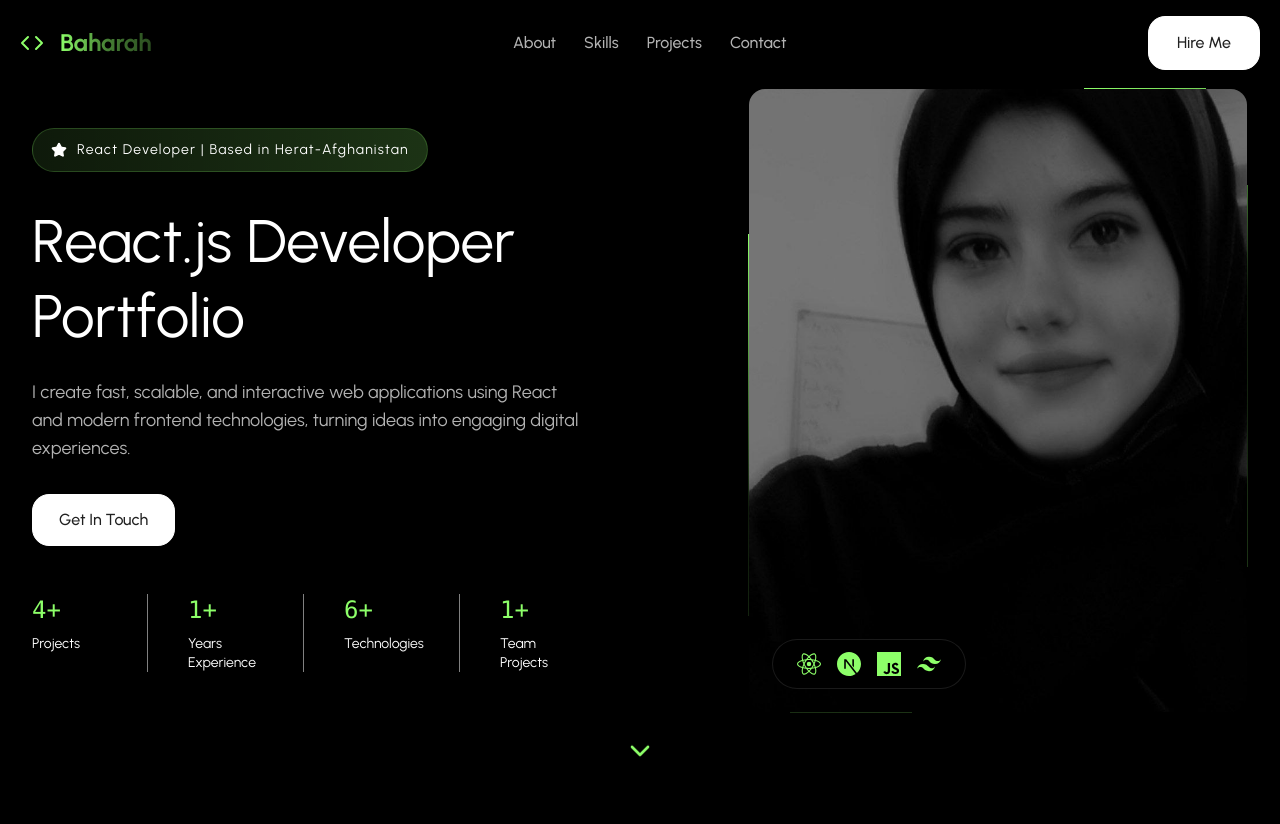
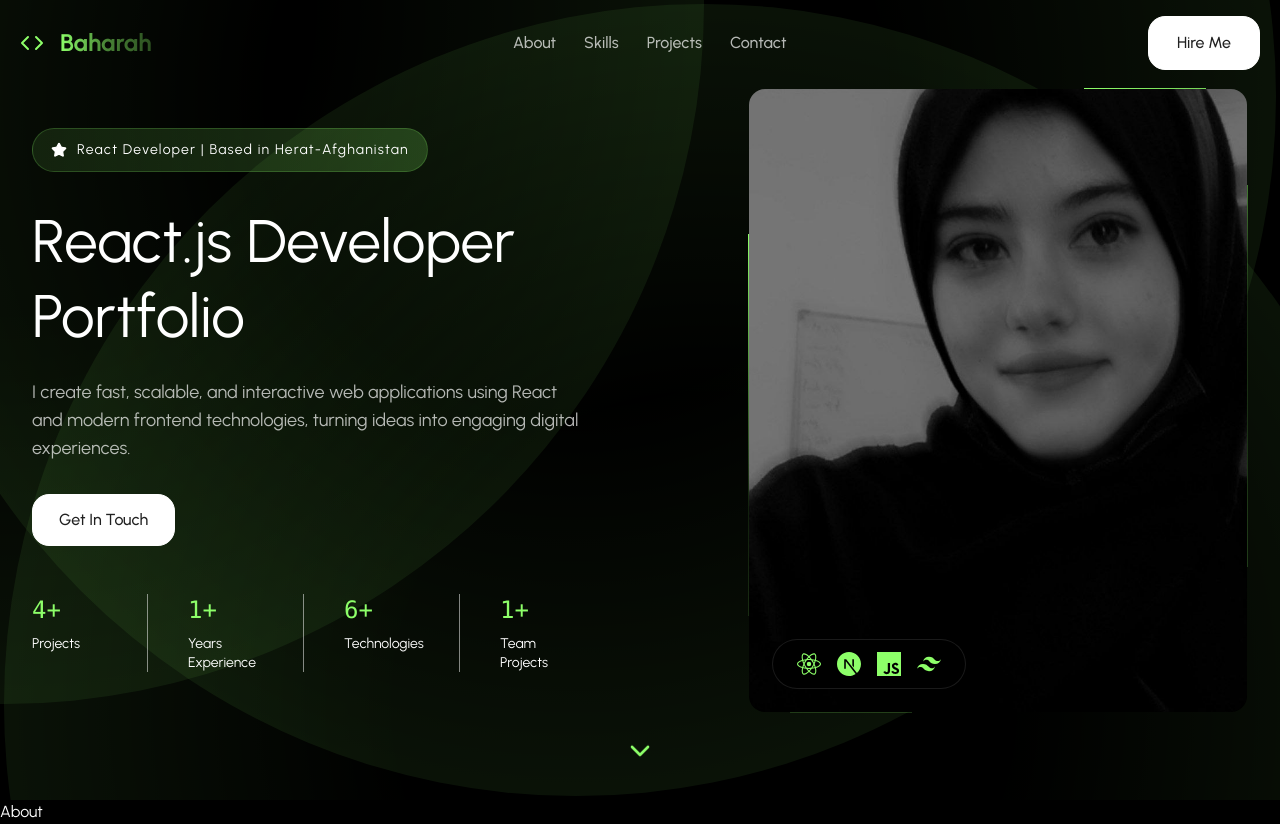
Before and after one commit to Baharah-Rostami/BaharahPortfolio, a React app: page / in a window 1280 px wide. Before the commit the page ends 800 px from the top, so only its background shows below. Built offline with nearby package versions, Linux system fonts and the light colour scheme; the HTML template or start-up script is replaced by a standard one; a web font is replaced by a local one.

Commit message:
made the radialgradient background

```diff
--- a/src/App.jsx
+++ b/src/App.jsx
@@ -1,14 +1,16 @@
 import Navbar from "./components/layout/Navbar"
+import About from "./components/sections/About"
 import Hero from "./components/sections/Hero"
 function App() {
   return (
     <>
-     <div className="min-h-screen bg-black">
-      <Navbar/>
-      <main>
-        <Hero/>
-      </main>
-     </div>
+      <div className="min-h-screen bg-black">
+        <Navbar />
+        <main>
+          <Hero />
+          <About />
+        </main>
+      </div>
     </>
   )
 }
--- a/src/components/backgrounds/RadialGradiendbg.jsx
+++ b/src/components/backgrounds/RadialGradiendbg.jsx
@@ -1,6 +1,84 @@
 
-export default function RadialGradiendbg() {
+export default function RadialGradiendbg({ variant = "hero", gradients = [] }) {
+
+  const variants = {
+    hero: [
+      {
+        position: 'top-1 left-1 -translate-x-1/2 -translate-y-1/2 ',
+        size: 'w-[1400px] h-[1400px]',
+        colors: [
+          { color: 'rgba(141, 255, 105, 0.25)', stop: '100%' },
+          { color: 'rgba(141, 255, 105, 0.45)', stop: '100%' },
+          { color: 'rgba(141, 255, 105, 0.5)', stop: '100%' },
+          { color: 'rgba(141, 255, 105, 0.45)', stop: '100%' },
+          { color: 'rgba(141, 255, 105, 0.25)', stop: '100%' },
+        ],
+        blur: '0px',
+        opacity: 0.5,
+      },
+      {
+        position: 'top-1 left-1',
+        size: 'w-[1400px] h-[1400px]',
+        colors: [
+          { color: 'rgba(141, 255, 105, 0.25)', stop: '100%' },
+          { color: 'rgba(141, 255, 105, 0.45)', stop: '100%' },
+          { color: 'rgba(141, 255, 105, 0.5)', stop: '100%' },
+          { color: 'rgba(141, 255, 105, 0.45)', stop: '100%' },
+          { color: 'rgba(141, 255, 105, 0.25)', stop: '100%' },
+        ],
+        blur: '0px',
+        opacity: 0.5,
+      },
+      {
+         position: 'bottom-1 right-1',
+        size: 'w-[1400px] h-[1400px]',
+        colors: [
+          { color: 'rgba(141, 255, 105, 0.25)', stop: '100%' },
+          { color: 'rgba(141, 255, 105, 0.45)', stop: '100%' },
+          { color: 'rgba(141, 255, 105, 0.5)', stop: '100%' },
+          { color: 'rgba(141, 255, 105, 0.45)', stop: '100%' },
+          { color: 'rgba(141, 255, 105, 0.25)', stop: '100%' },
+        ],
+         blur: '0px',
+        opacity: 0.5,
+      }
+    ],
+    about: [
+      {
+         position: 'bottom-0 left-[75%]',
+        size: 'w-[700px] h-[700px]',
+        colors: [
+          { color: 'rgba(141, 255, 105, 0.25)', stop: '100%' },
+          { color: 'rgba(141, 255, 105, 0.45)', stop: '100%' },
+          { color: 'rgba(141, 255, 105, 0.5)', stop: '100%' },
+          { color: 'rgba(141, 255, 105, 0.45)', stop: '100%' },
+          { color: 'rgba(141, 255, 105, 0.25)', stop: '100%' },
+        ],
+         blur: '0px',
+        opacity: 0.5,
+      },
+    ],
+  },
+   activeGradients = variant === 'custom' ? gradients : variants[variant] || variants.hero;
+
+  const generateGradient = (colors)=>{
+    const colorStops = colors.map(({color, stop})=> `${color} ${stop}`).join(', ');
+    return `radial-gradient(circle at center, transparent 0%, transparent 30%, ${colorStops}, transparent 60%, transparent 100%)`
+  };
+
   return (
-    <div>RadialGradiendbg</div>
+    <div className="absolute inset-0 overflow-hidden pointer-events-none">
+      {activeGradients.map((gradient, index)=> (
+        <div key={index}
+        className={`absolute ${gradient.position} ${gradient.size} rounded-full`}
+        style={{
+          background: generateGradient(gradient.colors),
+          filter: `blur(${gradient.blur})`,
+          opacity: gradient.opacity,
+        }}>
+
+        </div>
+      ))}
+    </div>
   )
 }
--- /dev/null
+++ b/src/components/sections/About.jsx
@@ -0,0 +1,6 @@
+
+export default function About() {
+  return (
+    <div>About</div>
+  )
+}
--- a/src/components/sections/Hero.jsx
+++ b/src/components/sections/Hero.jsx
@@ -9,7 +9,7 @@ import RadialGradiendbg from "../backgrounds/RadialGradiendbg";
 export default function Hero() {
   return (
     <section className="relative min-h-screen flex items-center overflow-hidden bg-black">
-      {/* <RadialGradiendbg variant= "hero"/> */}
+      <RadialGradiendbg variant= "hero"/>
 
       {/* content container  */}
       <div className="relative z-10 max-w-7xl mx-auto px-4 sm:px-6 lg:px-8 py-20 w-full">
@@ -72,8 +72,8 @@ export default function Hero() {
                   <div className="absolute -inset-0.5 bg-linear-to-r from-primary/20 via-primary/10 to-primary animate-spin-slow rounded-2xl"></div>
                 </div>
 
-                <div className="relative rounded-2xl overflow-hidden m-[1px] h-[calc(100%-2px)]">
-                  <img src="/public/images/Bahar-portrait.jpg" alt="developer portrait"
+                <div className="relative rounded-2xl overflow-hidden m-px h-[calc(100%-2px)]">
+                  <img src="/images/Bahar-portrait.jpg" alt="developer portrait"
                   className="w-full h-full object-cover" />
                 </div>
 
```
